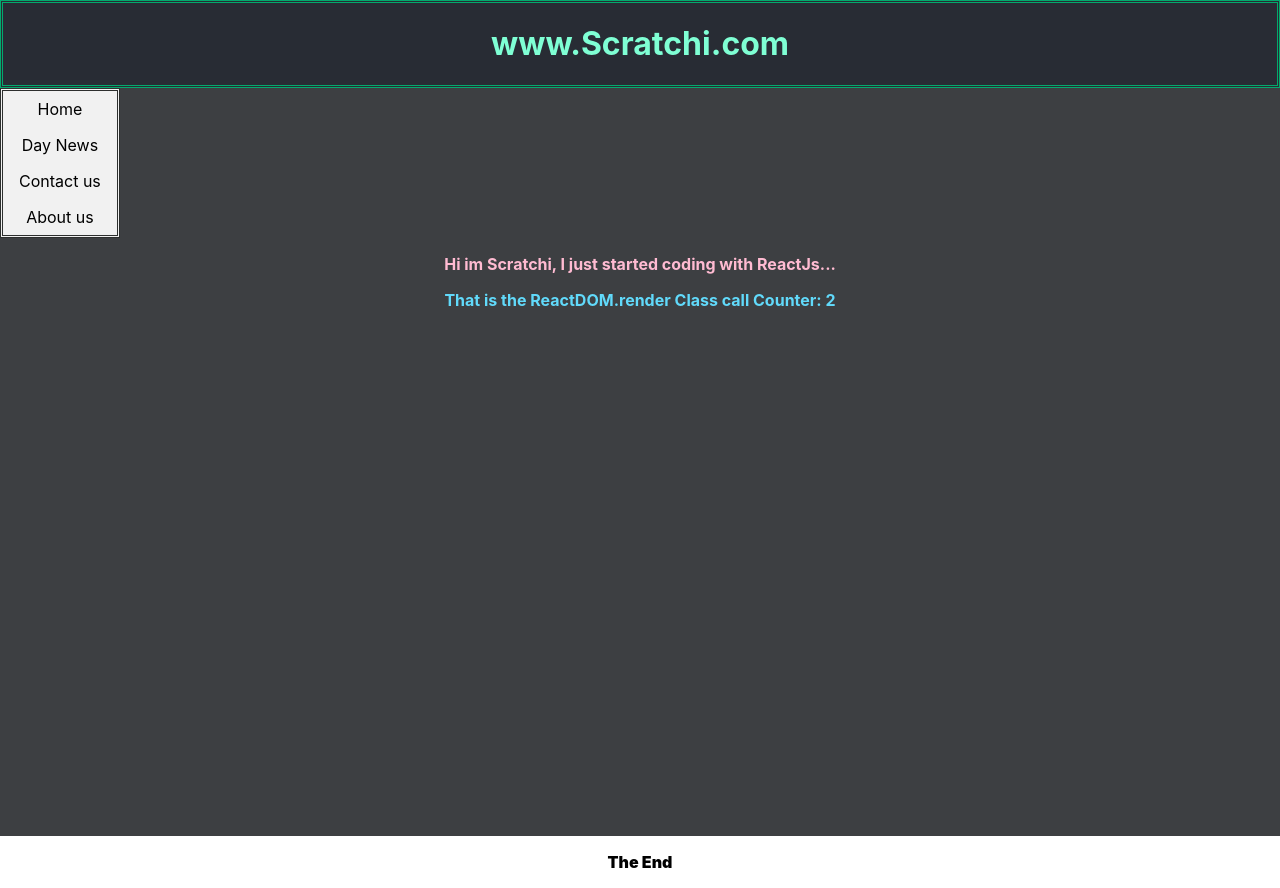
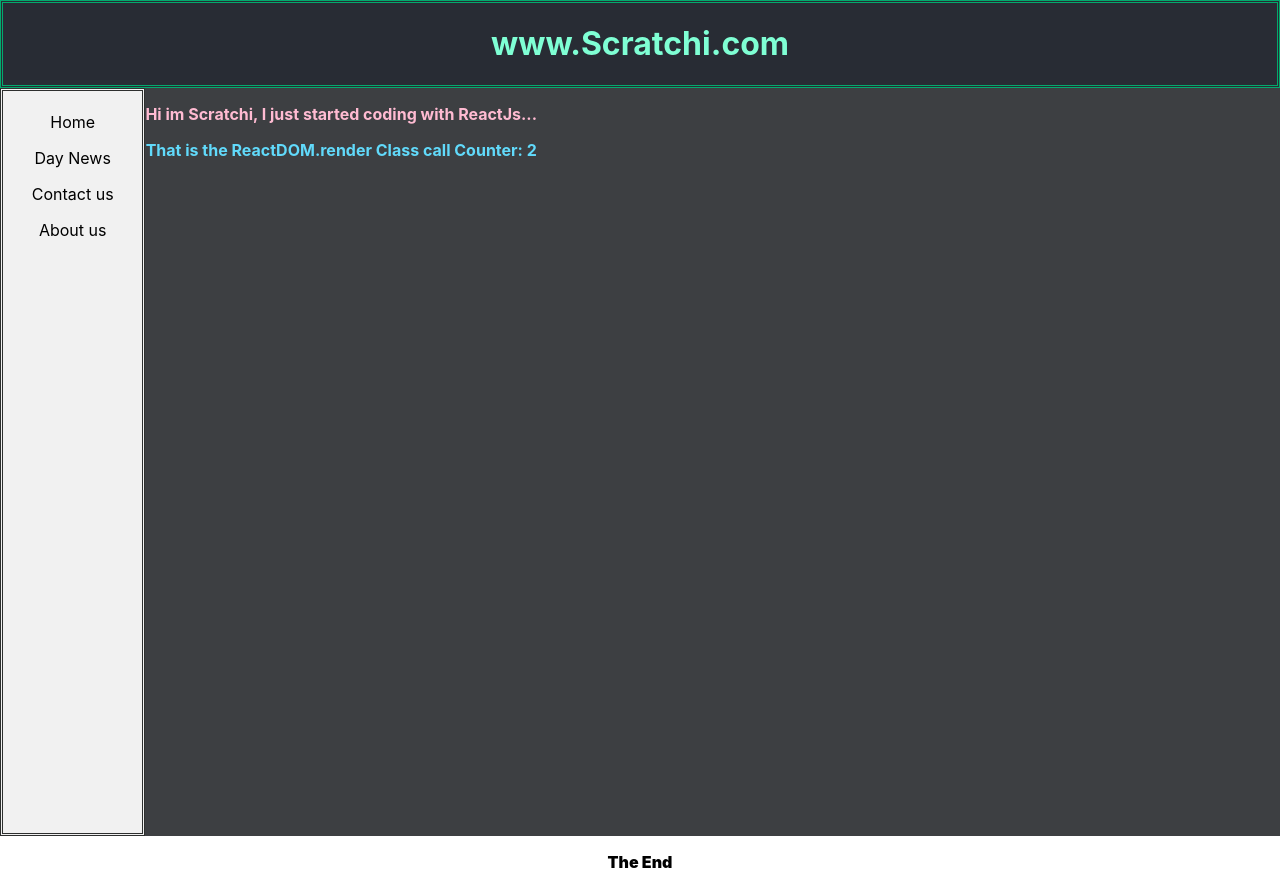
Before and after one commit to CHAKFI/ReactJs-Certif, a React (Create React App) app: page / in a window 1280 px wide. Built offline with nearby package versions, Linux system fonts and the light colour scheme.

Commit message:
prep env

```diff
--- a/src/App.css
+++ b/src/App.css
@@ -2,9 +2,8 @@
 ul {
   list-style-type: none;
   margin: 0;
-  padding: 0%;
+  padding: 1%;
   width: max-content;
-  height: 100%;
   background-color: #f1f1f1;
   border-color: #2d2f2e;
   border-style: double;
@@ -62,8 +61,8 @@ h1 {
 .App-header {
   background-color: #3d3f42;
   min-height: 93.5vh;
-  /* display: flex; */
-  flex-direction: column;
+  display: flex;
+  /* flex-direction: column; */
   /* align-items: center; */
   /* font-size: calc(5px + 1.5vmin); */
   /* color: white; */
--- a/src/App.js
+++ b/src/App.js
@@ -58,10 +58,12 @@ function App() {
           <Att3 name="About us"/>
         </ul>
 
+        <div>
         <p id="hi">
           Hi im Scratchi, I just started coding with ReactJs...
         </p>
-        <p id="mssg">{<Info />} {counter}</p>
+          <p id="mssg">{<Info />} {counter}</p>
+        </div>
 
       </header>
 
```
